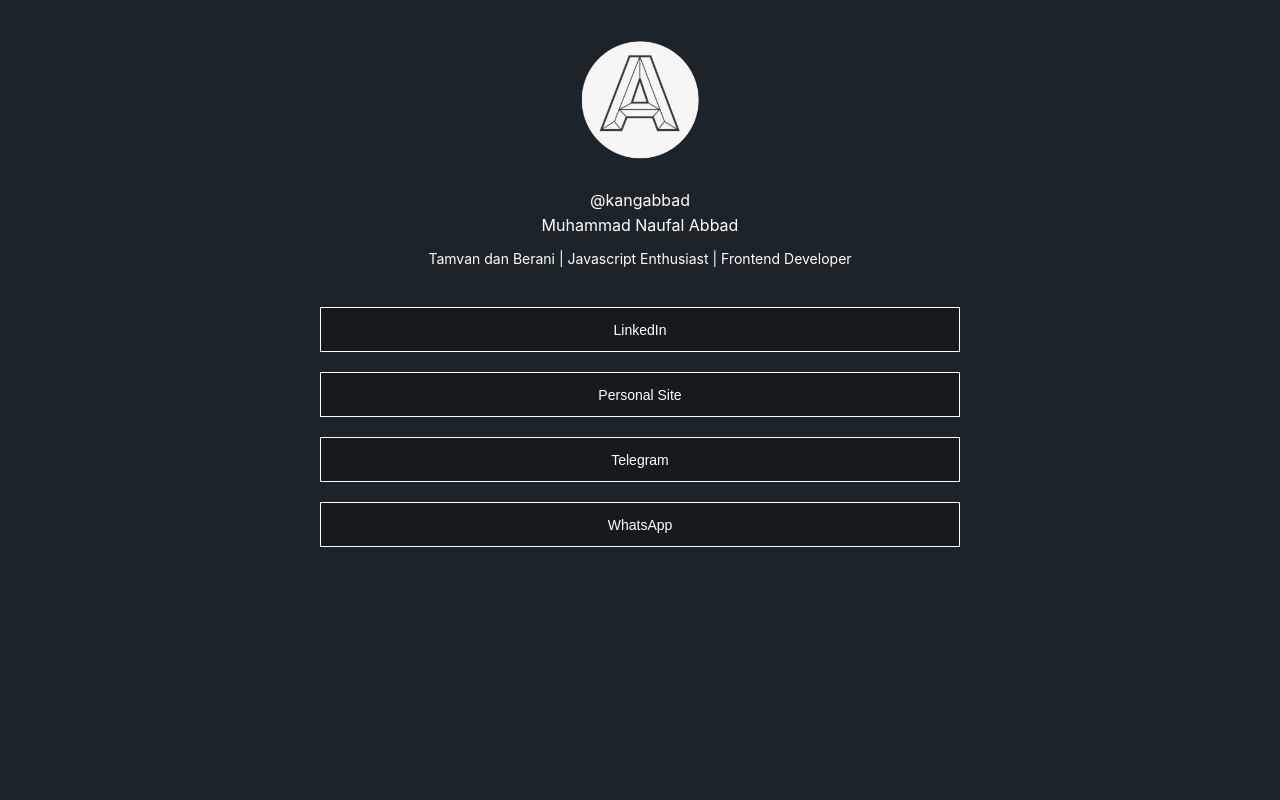
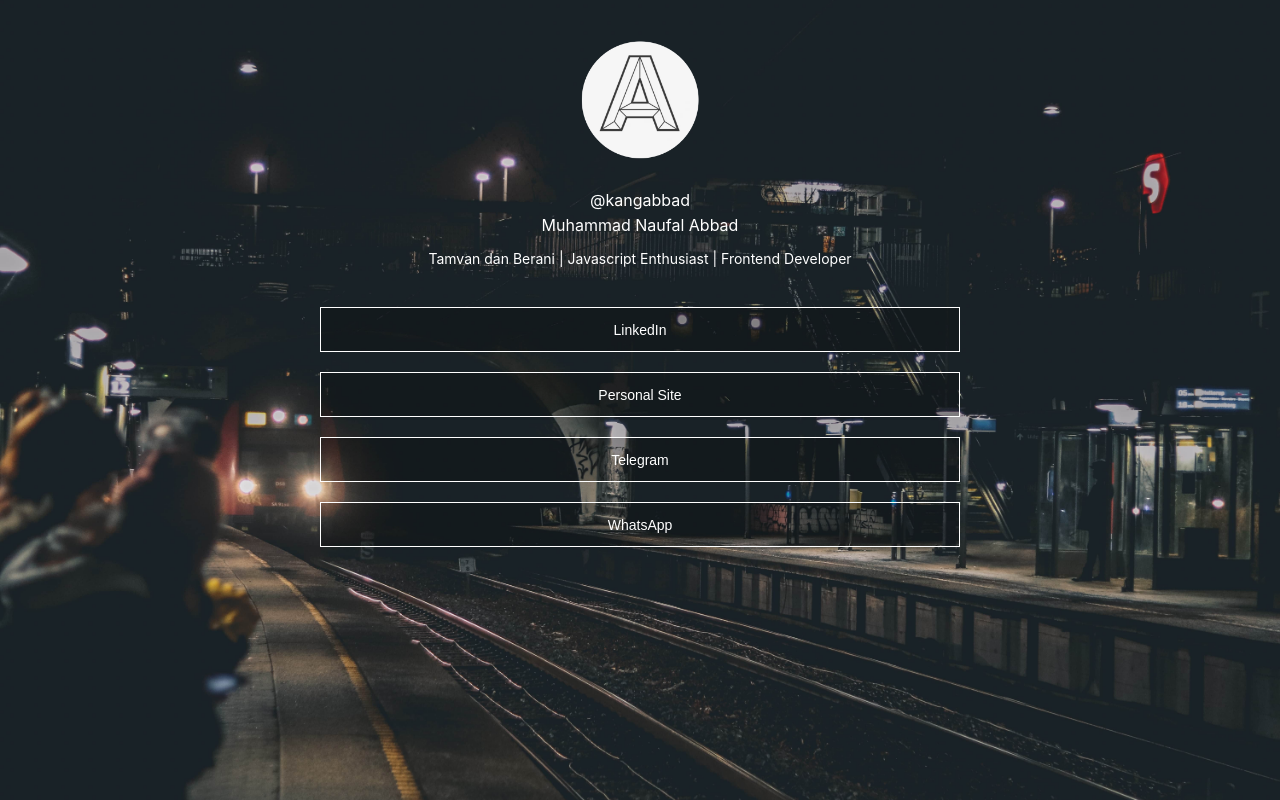
Before and after one commit to KangAbbad/my-fake-linktree, a React (Create React App) app: page / in a window 1280 px wide. Built offline with nearby package versions, Linux system fonts and the light colour scheme.

Commit message:
feature/basic-01: Test image background

```diff
--- a/src/index.css
+++ b/src/index.css
@@ -25,8 +25,7 @@
   position: relative;
   box-sizing: border-box;
   background-color: #1C2329;
-  /* background-image: url('./images/background.webp');
-  background-image: url('./images/background.jpg'); */
+  background-image: url('./images/background.jpg');
   background-size: cover;
   background-position: center;
   min-height: 100vh;
```
